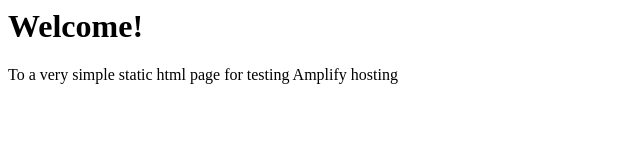
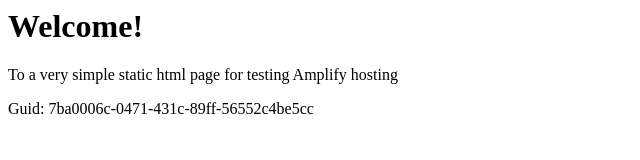
Before and after one commit to aws-aemilia-sin/Github-PR-Commit-Integration-Test-DoNotTouch-Gith-OKSLNVO2-v1-prod-ap-southeast-1, a website: page src/index.html in a window 1280 px wide. Shown: the whole page, without its empty margins (0-640 px from the left). Drawn offline with Linux system fonts and the light colour scheme.

Commit message:
commit from integ tests

```diff
--- a/src/index.html
+++ b/src/index.html
@@ -1,3 +1,5 @@
+
+
 <html lang="en">
 
 <head>
@@ -10,6 +12,6 @@
 <body>
     <h1>Welcome!</h1>
     <p>To a very simple static html page for testing Amplify hosting</p>
-</body>
+    <p>Guid: 7ba0006c-0471-431c-89ff-56552c4be5cc</p></body>
 
 </html>
```
